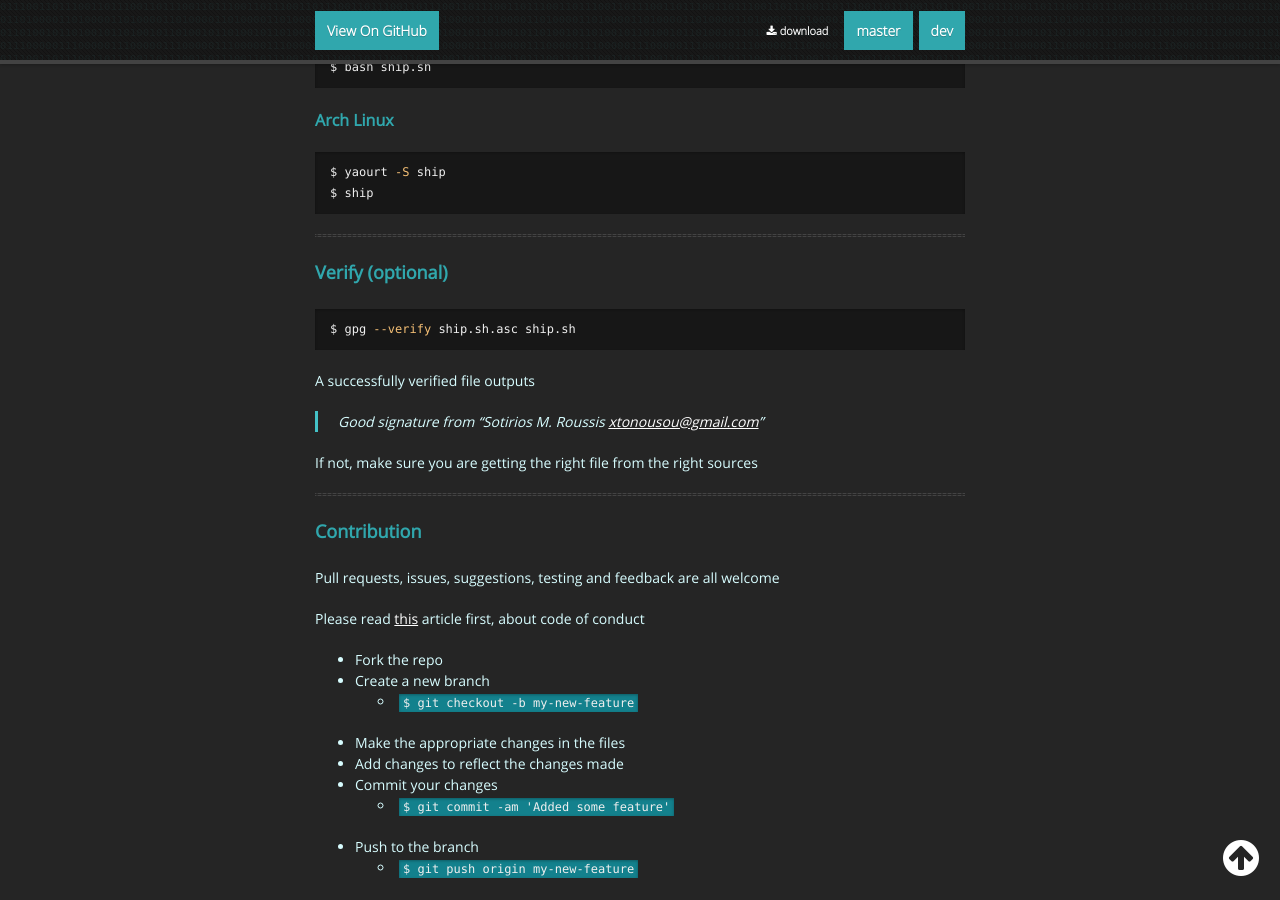
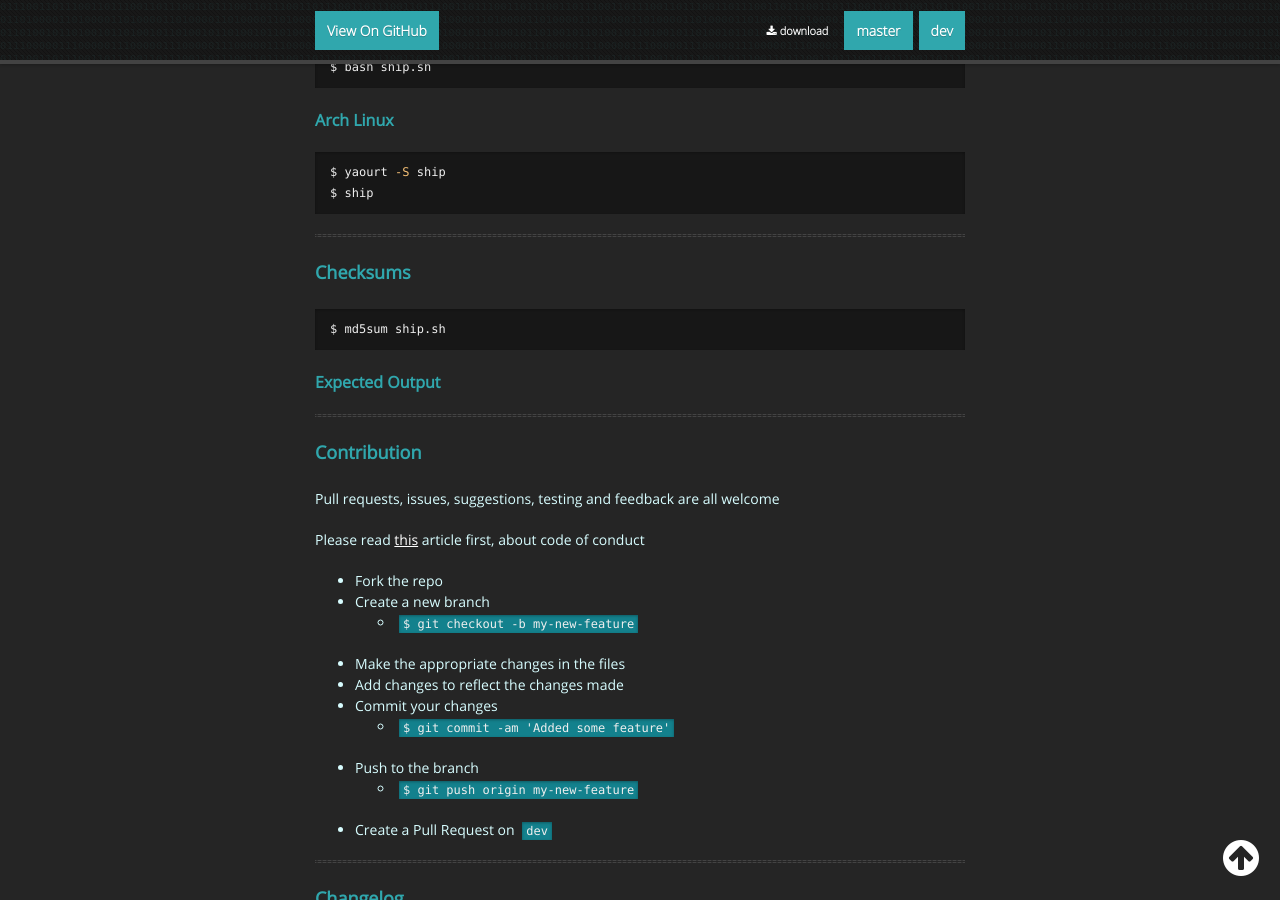
Before and after one commit to xtonousou/ship, a Jekyll site: the page built from index.md, in a window 1280 px wide and 900 px high, scrolled down 2587 px. Built offline with Jekyll 4.4.1, drawn with Linux system fonts in a browser that asks for light colours; nearby versions of some CDN libraries; our own code applies the rules of GitHub Pages for plain Markdown files.

````diff
--- a/index.md
+++ b/index.md
@@ -107,17 +107,15 @@ $ ship
 
 ---
 
-### [](#header-3) Verify (optional)
+### [](#header-3) Checksums
 
 ```bash
-$ gpg --verify ship.sh.asc ship.sh
+$ md5sum ship.sh
 ```
 
-A successfully verified file outputs
+#### Expected Output
 
-> Good signature from "Sotirios M. Roussis <xtonousou@gmail.com>"
-
-If not, make sure you are getting the right file from the right sources
+>
 
 ---
 
````
